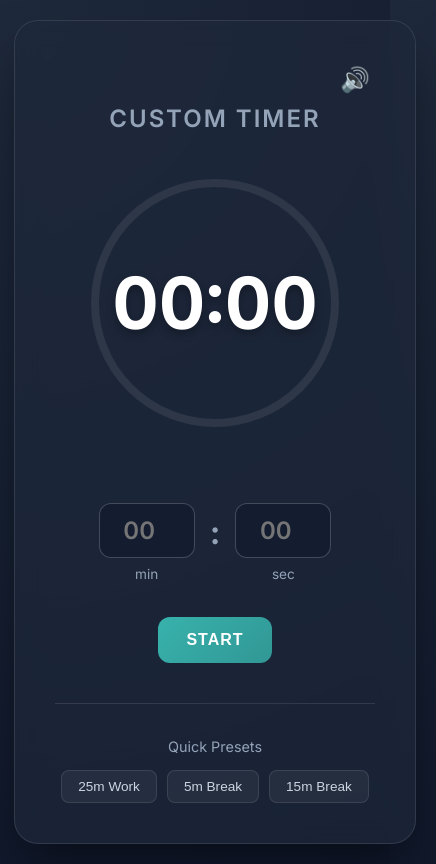
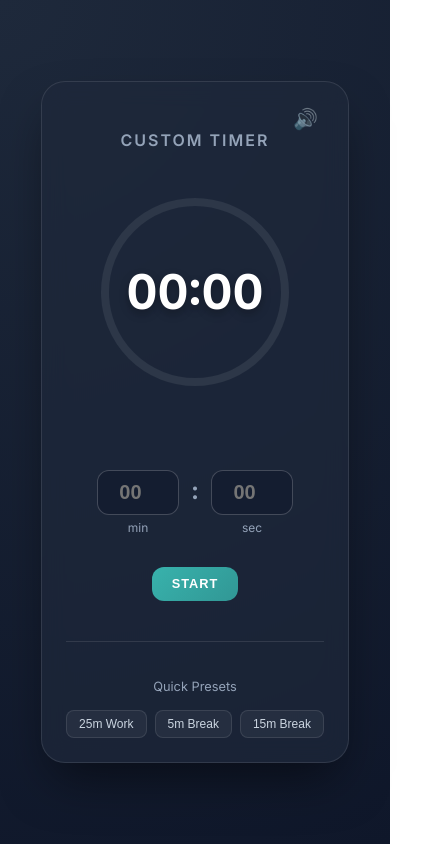
Before and after one commit to AaqibhafeezKhan/Timer-Countdown-using-React-Hooks, a React app: page / in a window 390 px wide. Shown: the whole page, 436 px wide, since content can reach past the window. Built offline with nearby package versions, Linux system fonts and the light colour scheme.

Commit message:
feat(ui): implement responsive design and fix vertical overflow with min-height and media queries

```diff
--- a/src/style.css
+++ b/src/style.css
@@ -7,15 +7,17 @@ body {
   display: flex;
   align-items: center;
   justify-content: center;
-  min-height: 100vh;
+  min-height: 100vh; /* Changed from height to min-height to allow scrolling if needed */
   margin: 0;
+  padding: 20px; /* Added padding to prevent card hitting edges */
+  box-sizing: border-box;
 }
 
 .app-container {
   width: 100%;
-  padding: 20px;
   display: flex;
   justify-content: center;
+  align-items: center;
 }
 
 .timer-card {
@@ -23,19 +25,20 @@ body {
   backdrop-filter: blur(12px);
   -webkit-backdrop-filter: blur(12px);
   border: 1px solid rgba(255, 255, 255, 0.1);
-  padding: 40px;
+  padding: 2rem;
   border-radius: 24px;
   box-shadow: 0 25px 50px -12px rgba(0, 0, 0, 0.5);
   text-align: center;
   width: 100%;
   max-width: 420px;
+  transition: all 0.3s ease;
 }
 
 .task-title {
   font-weight: 600;
-  font-size: 1.5rem;
+  font-size: 1.25rem;
   color: #94a3b8;
-  margin-bottom: 30px;
+  margin-bottom: 2rem;
   text-transform: uppercase;
   letter-spacing: 2px;
 }
@@ -63,7 +66,7 @@ body {
 }
 
 .timer-text {
-  font-size: 4.5rem;
+  font-size: 4rem;
   font-weight: 700;
   color: #fff;
   z-index: 10;
@@ -75,28 +78,21 @@ body {
   display: flex;
   align-items: center;
   justify-content: center;
-  gap: 15px;
-  margin-top: 30px;
-}
-
-.input-wrapper {
-  display: flex;
-  flex-direction: column;
-  align-items: center;
+  gap: 0.75rem;
+  margin-top: 2rem;
 }
 
 .input-wrapper input {
-  width: 70px;
-  padding: 12px;
+  width: 60px;
+  padding: 10px;
   border-radius: 12px;
   border: 1px solid rgba(255, 255, 255, 0.2);
   background: rgba(15, 23, 42, 0.5);
   color: #fff;
   text-align: center;
-  font-size: 1.5rem;
+  font-size: 1.25rem;
   font-weight: 600;
   outline: none;
-  font-family: 'Inter', sans-serif;
   transition: border-color 0.3s;
 }
 
@@ -105,28 +101,29 @@ body {
 }
 
 .input-wrapper span {
-  margin-top: 8px;
-  font-size: 0.85rem;
+  display: block;
+  margin-top: 5px;
+  font-size: 0.75rem;
   color: #94a3b8;
 }
 
 .colon {
-  font-size: 2rem;
+  font-size: 1.5rem;
   font-weight: 700;
   color: #94a3b8;
-  margin-top: -20px;
+  padding-bottom: 1.5rem;
 }
 
 .controls {
-  margin-top: 35px;
+  margin-top: 2rem;
   display: flex;
-  gap: 15px;
+  gap: 1rem;
   justify-content: center;
 }
 
 .btn {
-  padding: 14px 28px;
-  font-size: 1rem;
+  padding: 0.75rem 1.5rem;
+  font-size: 0.9rem;
   font-weight: 600;
   border: none;
   border-radius: 12px;
@@ -135,105 +132,64 @@ body {
   letter-spacing: 1px;
 }
 
-.btn:hover {
-  transform: translateY(-2px);
-  box-shadow: 0 8px 15px rgba(0, 0, 0, 0.2);
+.btn-primary { background: linear-gradient(135deg, #38b2ac, #319795); color: white; }
+.btn-warning { background: linear-gradient(135deg, #f6e05e, #d69e2e); color: #1a202c; }
+.btn-danger { background: transparent; border: 1px solid #fc8181; color: #fc8181; }
+
+.btn:hover { transform: translateY(-2px); box-shadow: 0 4px 12px rgba(0,0,0,0.3); }
+
+.presets {
+  margin-top: 2.5rem;
+  border-top: 1px solid rgba(255, 255, 255, 0.1);
+  padding-top: 1.5rem;
 }
 
-.btn:active {
-  transform: translateY(1px);
-}
-
-.btn-primary {
-  background: linear-gradient(135deg, #38b2ac, #319795);
-  color: white;
-}
-
-.btn-warning {
-  background: linear-gradient(135deg, #f6e05e, #d69e2e);
-  color: #1a202c;
-}
-
-.btn-danger {
-  background: transparent;
-  border: 1px solid #fc8181;
-  color: #fc8181;
-}
-
-.btn-danger:hover {
-  background: rgba(252, 129, 129, 0.1);
-}
-
-.presets {
-  margin-top: 40px;
-  border-top: 1px solid rgba(255, 255, 255, 0.1);
-  padding-top: 20px;
-}
-
-.presets p {
-  color: #94a3b8;
-  margin-bottom: 15px;
-  font-size: 0.9rem;
-}
+.presets p { color: #94a3b8; margin-bottom: 1rem; font-size: 0.8rem; }
 
 .preset-buttons {
   display: flex;
   justify-content: center;
   flex-wrap: wrap;
-  gap: 10px;
+  gap: 8px;
 }
 
 .btn-preset {
   background: rgba(255, 255, 255, 0.05);
   border: 1px solid rgba(255, 255, 255, 0.1);
   color: #cbd5e1;
-  padding: 8px 16px;
+  padding: 6px 12px;
   border-radius: 8px;
-  font-size: 0.85rem;
+  font-size: 0.75rem;
   cursor: pointer;
   transition: all 0.2s;
 }
 
-.btn-preset:hover {
-  background: rgba(255, 255, 255, 0.15);
-  color: #fff;
+.btn-preset:hover { background: rgba(255, 255, 255, 0.15); color: #fff; }
+
+.header-controls { display: flex; justify-content: flex-end; margin-bottom: -1rem; }
+.mute-btn { background: transparent; border: none; font-size: 1.25rem; cursor: pointer; opacity: 0.6; transition: opacity 0.2s; }
+.mute-btn:hover { opacity: 1; }
+
+.stats-container { min-height: 20px; margin-top: 1rem; }
+.pomodoro-streak { font-size: 0.85rem; color: #fb923c; font-weight: 600; }
+
+/* Responsive adjustments */
+@media (max-width: 480px) {
+  .timer-card { padding: 1.5rem; }
+  .timer-display-container { width: 220px; height: 220px; }
+  .progress-ring { width: 220px; height: 220px; }
+  .progress-ring circle { r: 90; cx: 110; cy: 110; }
+  .timer-text { font-size: 3rem; }
+  .task-title { font-size: 1rem; }
+  .btn { padding: 0.6rem 1.2rem; font-size: 0.8rem; }
 }
 
-/* NEW FEATURES STYLING */
-.header-controls {
-  display: flex;
-  justify-content: flex-end;
-  margin-bottom: -15px;
+@media (max-height: 700px) {
+  .timer-card { padding: 1rem; }
+  .task-title { margin-bottom: 1rem; }
+  .presets { margin-top: 1.5rem; padding-top: 1rem; }
+  .timer-display-container { width: 200px; height: 200px; }
+  .progress-ring { width: 200px; height: 200px; }
+  .progress-ring circle { r: 80; cx: 100; cy: 100; }
+  .timer-text { font-size: 2.5rem; }
 }
-
-.mute-btn {
-  background: transparent;
-  border: none;
-  font-size: 1.5rem;
-  cursor: pointer;
-  filter: grayscale(0.5);
-  transition: filter 0.2s;
-  padding: 5px;
-}
-
-.mute-btn:hover {
-  filter: grayscale(0);
-}
-
-.stats-container {
-  min-height: 25px;
-  margin-top: 15px;
-  margin-bottom: -10px;
-}
-
-.pomodoro-streak {
-  font-size: 0.9rem;
-  color: #fb923c;
-  font-weight: 600;
-  animation: popIn 0.3s ease-out;
-}
-
-@keyframes popIn {
-  0% { transform: scale(0.8); opacity: 0; }
-  100% { transform: scale(1); opacity: 1; }
-}
```
